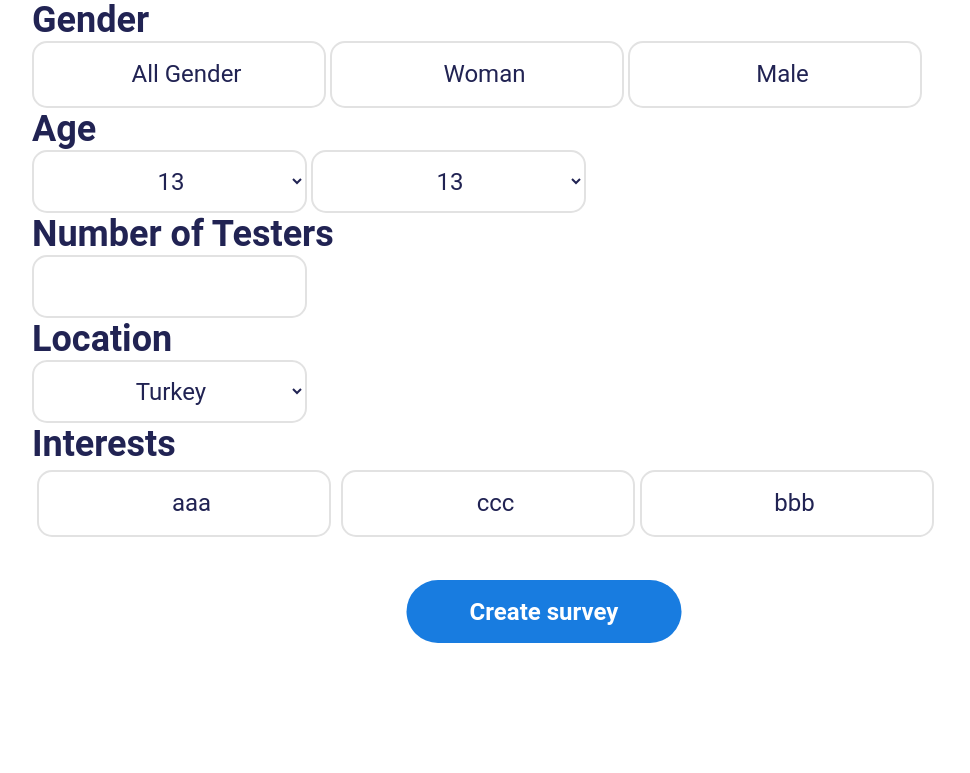
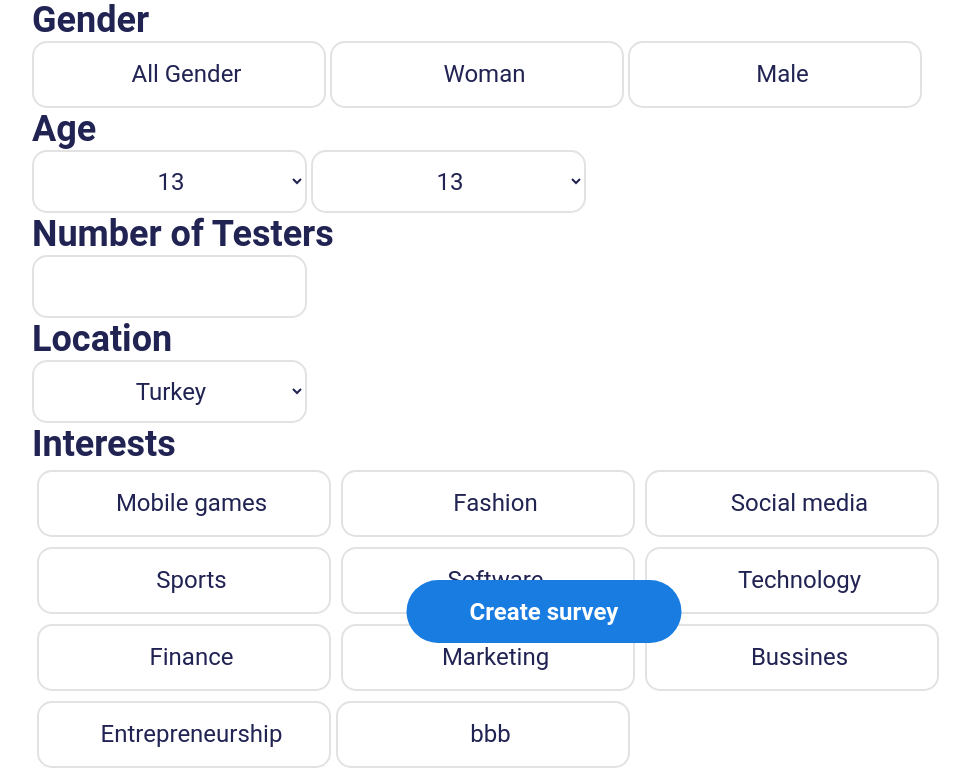
Before and after one commit to nascono/usermagic, a PHP site: page /target_customer_panel.php in a window 1280 px wide. Shown: the part 147-920 px from the top of the page, without its empty margins (96-1066 px from the left). Before the commit the page ends 790 px from the top, so only its background shows below. Run offline with PHP 8.4, Linux system fonts and the light colour scheme; the visitor is signed in with stand-in values (Sample User, id 1).

Commit message:
Update target_customer_panel.php

```diff
--- a/target_customer_panel.php
+++ b/target_customer_panel.php
@@ -33,7 +33,7 @@ function get_locations()
 function get_interests()
 {
 	$myvalue="";
-	$str=array("aaa","ccc");
+	$str=array("Mobile games","Fashion","Social media","Sports","Software","Technology","Finance","Marketing","Bussines", "Entrepreneurship");
 	for ($x = 0; $x < count($str); $x++) {
 	$myvalue=$myvalue."<div style=\"margin: 5px;\" onclick=\"interests_added('".
 	$str[$x]."');\" id=\"".
```
